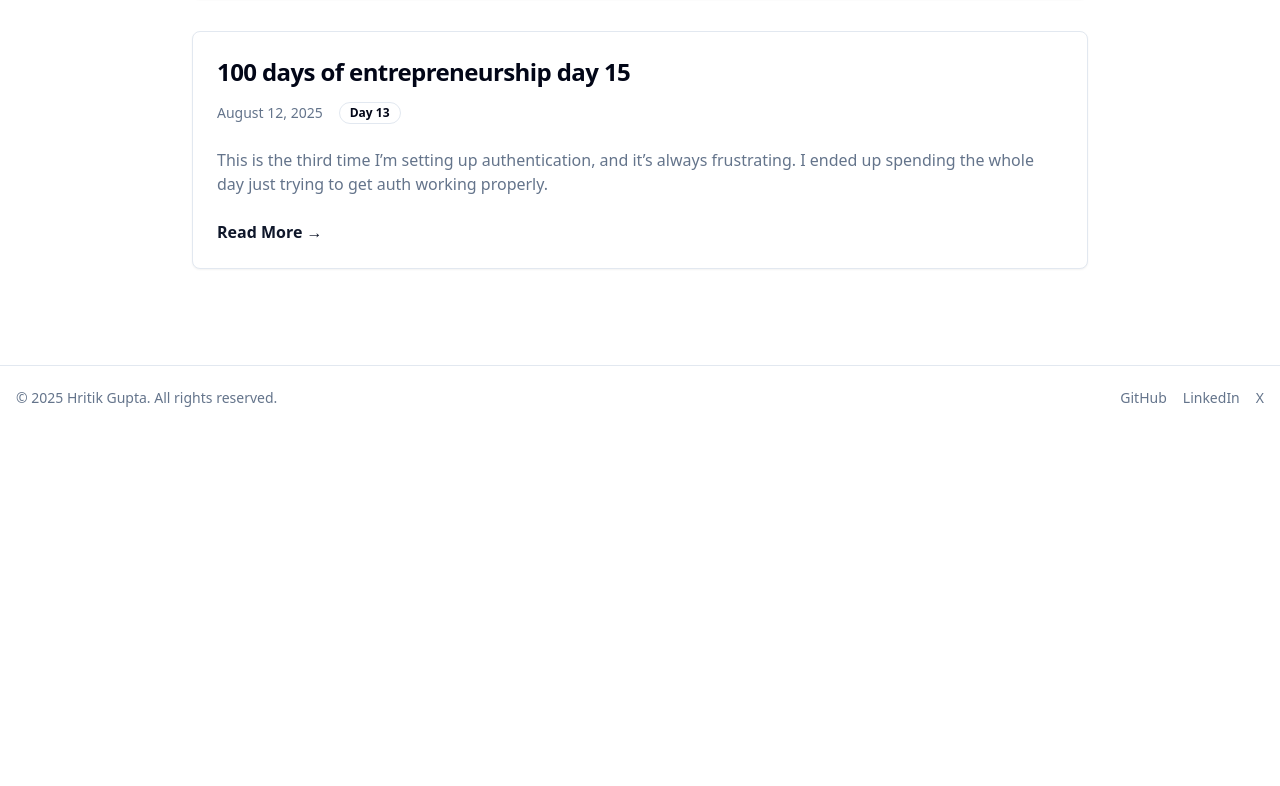
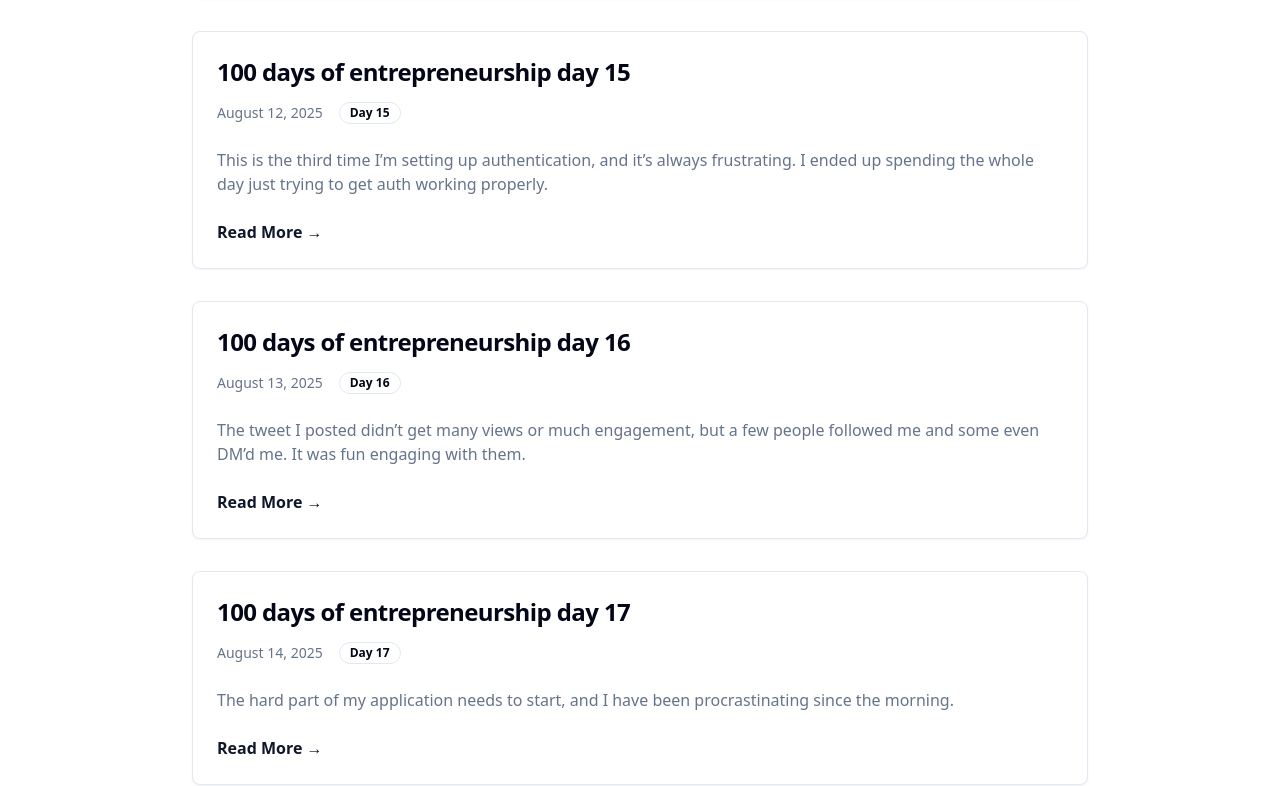
Before and after one commit to hritik1999/portfolio, a Vue app in the folder frontend/: page /blog in a window 1280 px wide. Shown: the part 2607-3393 px from the top of the page. Before the commit the page ends 3037 px from the top, so only its background shows below. Built offline with nearby package versions, Linux system fonts and the light colour scheme.

Commit message:
added more blog

```diff
--- a/frontend/src/views/Blog.vue
+++ b/frontend/src/views/Blog.vue
@@ -324,7 +324,7 @@ export default {
           id:10,
           title:'100 days of entrepreneurship day 15',
           slug:'100-days-of-entrepreneurship-day-15',
-          day:'13',
+          day:'15',
           date:'August 12, 2025',
           snippet:'This is the third time I’m setting up authentication, and it’s always frustrating. I ended up spending the whole day just trying to get auth working properly.',
           content:`
@@ -334,6 +334,38 @@ export default {
 <p>With authentication and the landing page done, I can finally start focusing on the core application. Next up is setting up the chat extraction process and the data processing pipeline. Once that’s done, about 70% of the work will be complete. After that, I just need to set up the analysis part, and finally, the email and payment systems. I think I can finish everything this week.</p>
 <p>I’m also thinking about starting to tweet. Building a public presence is important if I want to succeed as a solopreneur. I’m not sure what to tweet or how to tweet yet, but I’ll learn by trial and error—just sharing things I find valuable and seeing what resonates.</p>
 <p>On another note, I’ve also joined Google’s Gen-AI Hackathon with a friend. Our idea is to build an insurance purchasing assistant using LLMs. It’s a fun project that could even become a product. I’ll be dedicating around two hours a day to it until the deadline on September 14th.</p>
+          `
+        },
+        {
+          id:11,
+          title:'100 days of entrepreneurship day 16',
+          slug:'100-days-of-entrepreneurship-day-16',
+          day:'16',
+          date:'August 13, 2025',
+          snippet:'The tweet I posted didn’t get many views or much engagement, but a few people followed me and some even DM’d me. It was fun engaging with them.',
+          content:`
+          <p>Hello readers,</p>
+<p>The tweet I posted didn’t get many views or much engagement, but a few people followed me and some even DM’d me. It was fun engaging with them.</p>
+<p>It’s important to be public in my field. I have severe social media anxiety due to the childhood cyberbullying I went through. This is why I don’t have any social media accounts. Every time I tweet something or make a Reddit post, I feel anxious and scared—even though it’s anonymous and I know most people don’t care. Posting on social media will probably always be a challenge for me.</p>
+<p>Part of the reason I’m writing this blog is to improve my writing skills and reduce my fear of presenting myself online.</p>
+<p>I’ve built the first page of the application, where the user selects the platform they want to analyze, follows the instructions to get the data, and uploads it. Now I need to set up the backend to process the data into a common format across all platforms.</p>
+<p>The next part is the hard part—once the processing is set up, 80% of the application will be done.</p>
+<p>I also bought the domains typemyvibe.ai and typemyvibe.com. That always makes me happy. I want to deploy as soon as possible.</p>
+          `
+        },
+        {
+          id:12,
+          title:'100 days of entrepreneurship day 17',
+          slug:'100-days-of-entrepreneurship-day-17',
+          day:'17',
+          date:'August 14, 2025',
+          snippet:'The hard part of my application needs to start, and I have been procrastinating since the morning.',
+          content:`
+          <p>Hello readers,</p>
+<p>It’s mid-day, but I am writing the blog. The hard part of my application needs to start, and I have been procrastinating since the morning. I don’t understand my fear of working hard. All the challenges I have had until now I’ve overcome, but I still feel some kind of dread when thinking about doing something I’m not sure how to do.</p>
+<p>I will take a break today and just do research work, add screenshots, and elaborate on the instructions. Currently, there are only instructions for extracting from desktop. I will add instructions for Android and iOS.</p>
+<p>I will also look into options where I can use an API or something similar to get access to the chat, to make it easier for users. I will also add to the landing page that users can analyze group chats and gather information about their friends, and that corporations can get insights into their employees to help them improve. This increases the total addressable market.</p>
+
           `
         }
         // Future blog posts will be added here with their own unique slug
```
